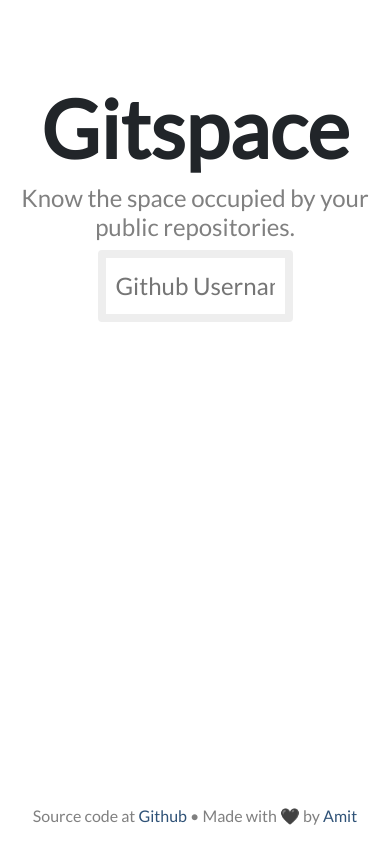
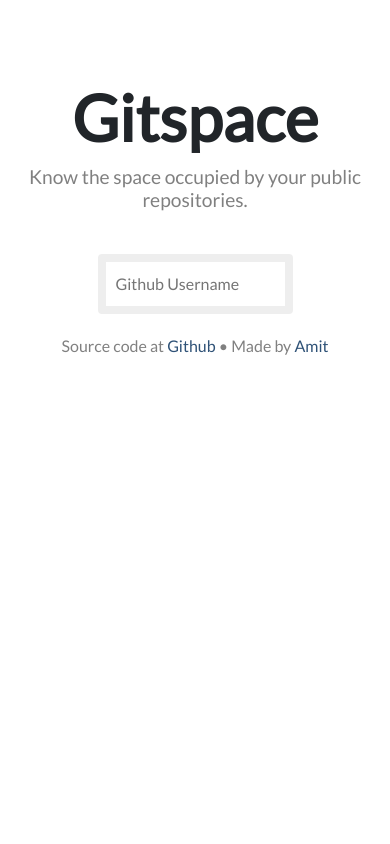
Before and after one commit to aktech/gitspace, a React (Create React App) app: page / in a window 390 px wide. Built offline with nearby package versions, Linux system fonts and the light colour scheme.

Commit message:
Improve support for mobile - Fix footer - Misc css

```diff
--- a/src/App.css
+++ b/src/App.css
@@ -16,7 +16,7 @@
   font-family: Lato,sans-serif;
   font-size: 1.5em;
   font-weight: 300;
-  margin: 0 20px;
+  margin-top: 35px;
   display: table-cell;
   padding: 10px 10px;
   transition: border-color .3s ease;
@@ -72,7 +72,8 @@
 }
 
 footer {
-  position: fixed;
+  position: relative;
+  margin-top: 20px;
   left: 0;
   bottom: 0;
   width: 100%;
@@ -96,3 +97,22 @@
     transform: rotate(360deg);
   }
 }
+
+@media (max-width: 520px) {
+  .username-input {
+    font-size: 1em;
+  }
+
+  .desc {
+    font-size: 1.2em;
+  }
+
+  .site-title {
+    font-size: 4em;
+  }
+
+  .message {
+    font-size: 0.7em;
+  }
+
+}
--- a/src/Chart.js
+++ b/src/Chart.js
@@ -10,14 +10,14 @@
         tickColor: "#eee",
         ticks: {
             text: {
-                fontSize: "18px",
+                fontSize: "1em",
                 fontFamily: "Lato, sans-serif",
                 fontWeight: "bold"
             }
         },
         legend: {
             text: {
-                fontSize: "20px",
+                fontSize: "1em",
                 fontFamily: "Lato, sans-serif",
                 fontWeight: "bold",
                 fill: '#165f77'
@@ -101,7 +101,7 @@
                 data={this.props.data}
                 keys={["size"]}
                 indexBy="repoName"
-                margin={{ top: 50, right: 300, bottom: 300, left: 300 }}
+                margin={{ top: 50, right: 100, bottom: 300, left: 200 }}
                 padding={0.1}
                 layout="horizontal"
                 layers={["grid", "axes", "bars", this.LabelText, "markers", "legends"]}
--- a/src/Footer.js
+++ b/src/Footer.js
@@ -4,7 +4,7 @@
     render() {
         return (
             <footer>
-                <p>Source code at <a className="footer-text" href="https://github.com/aktech/gitspace">Github</a> • Made with 🖤 by <a className="footer-text" href="https://iamit.in/">Amit</a></p>
+                <p>Source code at <a className="footer-text" href="https://github.com/aktech/gitspace">Github</a> • Made by <a className="footer-text" href="https://iamit.in/">Amit</a></p>
             </footer>
         )
     }
```
